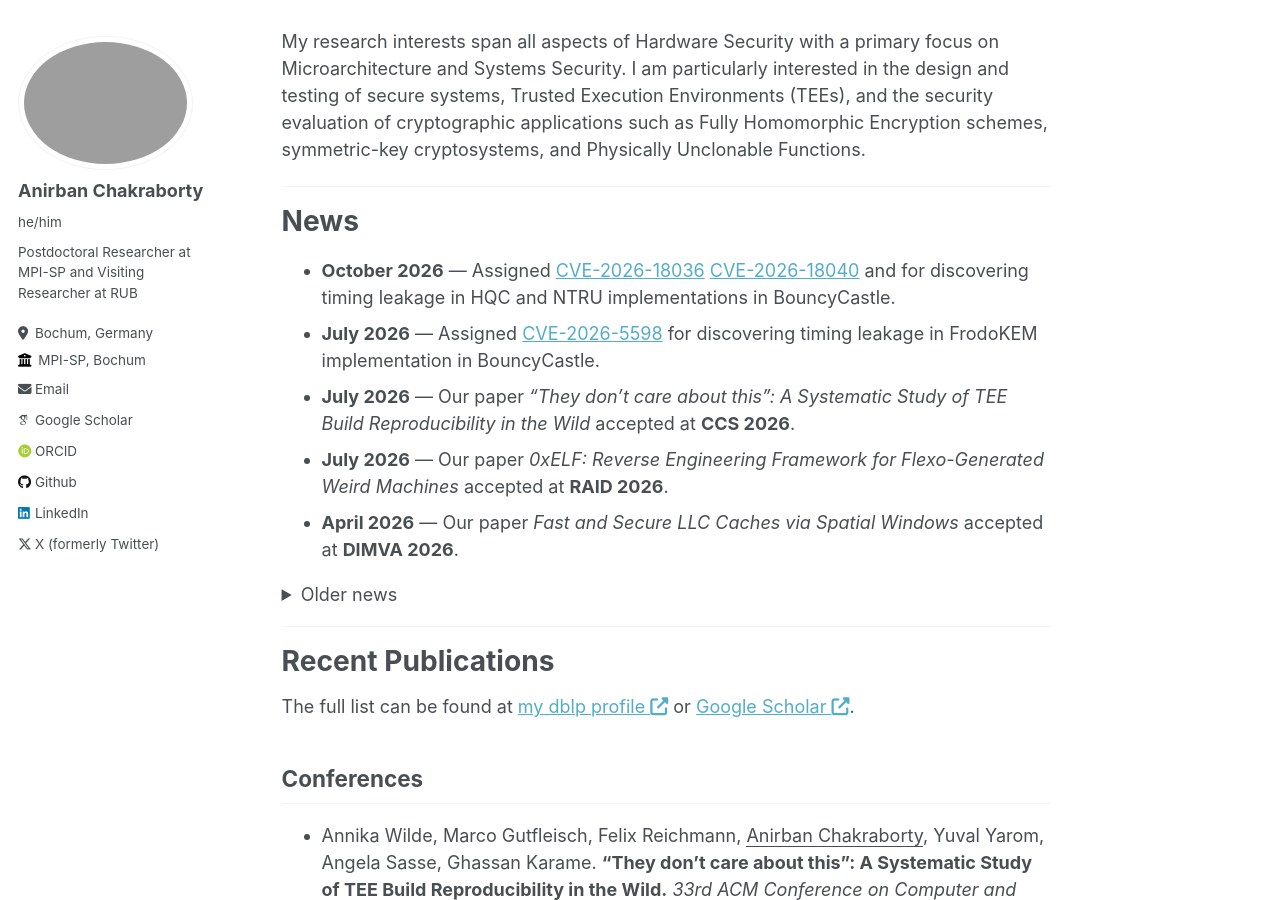
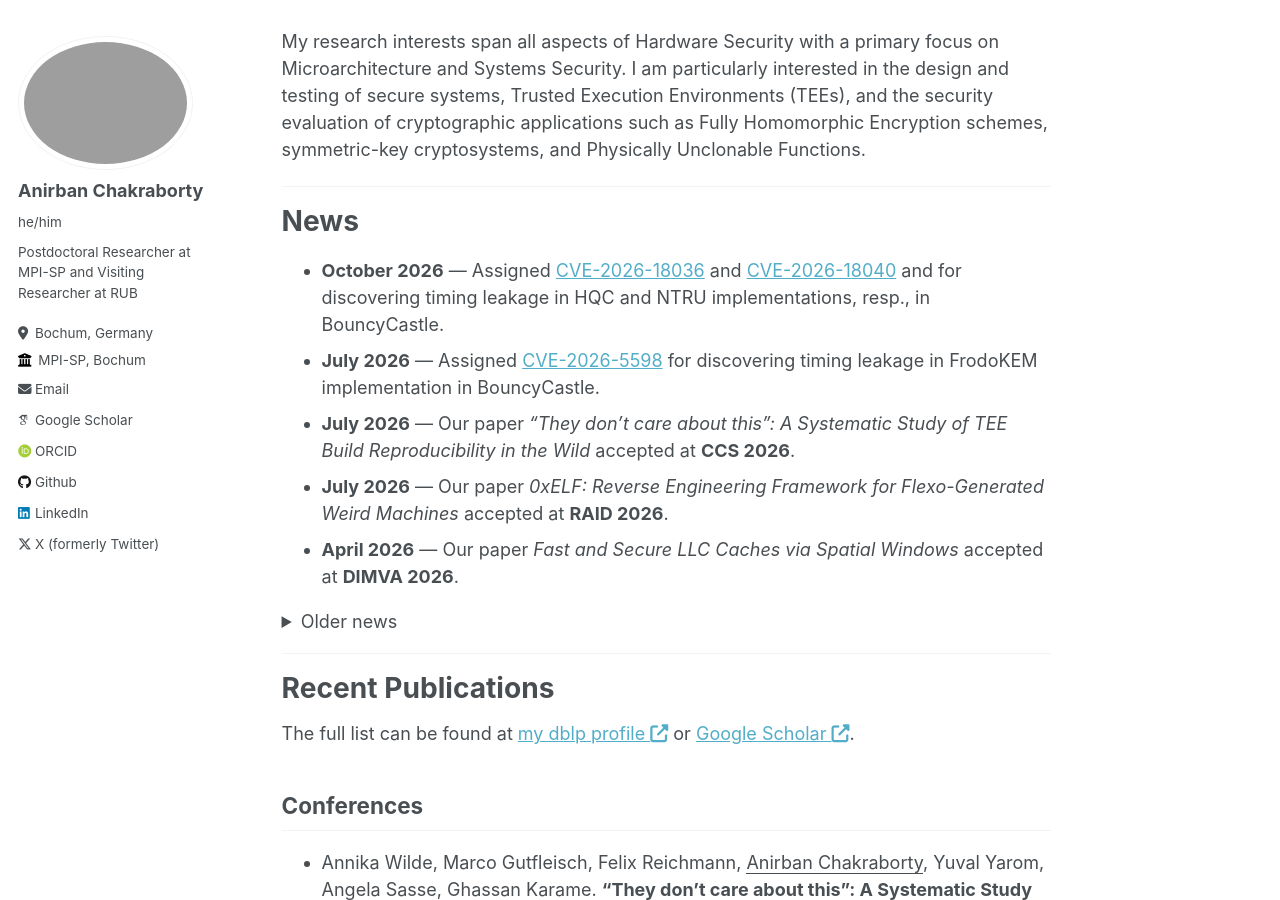
Before and after one commit to anirbanc3/anirbanc3.github.io, a Jekyll site: the page built from _pages/about.md, in a window 1280 px wide and 900 px high, scrolled down 341 px. Built offline with Jekyll 4.4.1, drawn with Linux system fonts in a browser that asks for light colours; some web fonts are replaced.

Commit message:
Clarify CVE assignment details in about.md
Corrected wording for clarity in CVE assignment details.

```diff
--- a/_pages/about.md
+++ b/_pages/about.md
@@ -17,7 +17,7 @@ My research interests span all aspects of Hardware Security with a primary focus
 
 # News
 
-* **October 2026**  — Assigned [CVE-2026-18036](https://www.cve.org/CVERecord?id=CVE-2026-18036) [CVE-2026-18040](https://www.cve.org/CVERecord?id=CVE-2026-18040) and for discovering timing leakage in HQC and NTRU implementations in BouncyCastle.
+* **October 2026**  — Assigned [CVE-2026-18036](https://www.cve.org/CVERecord?id=CVE-2026-18036) and [CVE-2026-18040](https://www.cve.org/CVERecord?id=CVE-2026-18040) and for discovering timing leakage in HQC and NTRU implementations, resp., in BouncyCastle.
 * **July 2026**  — Assigned [CVE-2026-5598](https://www.cve.org/CVERecord?id=CVE-2026-5598) for discovering timing leakage in FrodoKEM implementation in BouncyCastle.
 * **July 2026**  — Our paper <em>"They don't care about this": A Systematic Study of TEE Build Reproducibility in the Wild</em> accepted at <strong>CCS 2026</strong>.
 * **July 2026**  — Our paper <em>0xELF: Reverse Engineering Framework for Flexo-Generated Weird Machines</em> accepted at <strong>RAID 2026</strong>.
```
